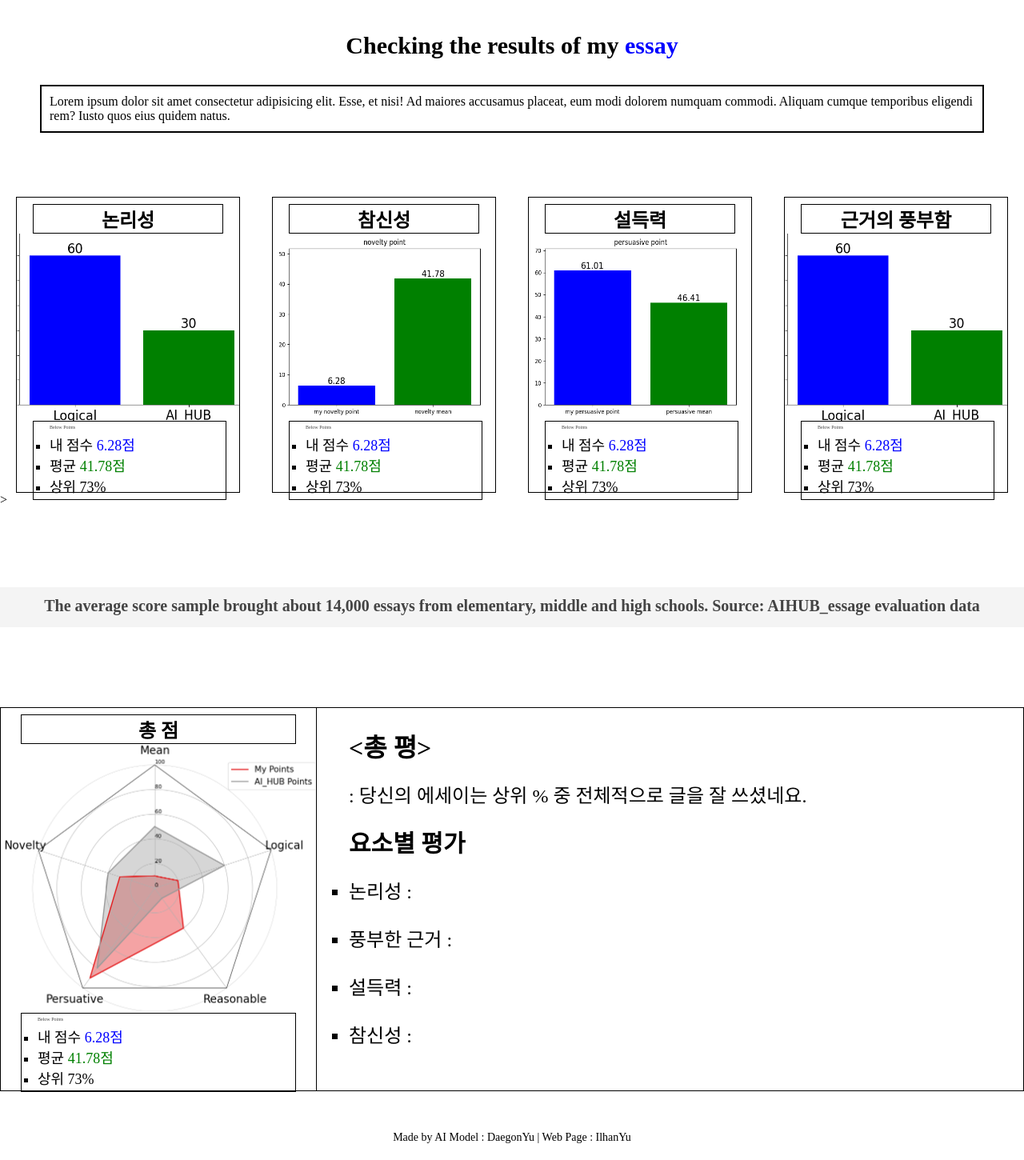
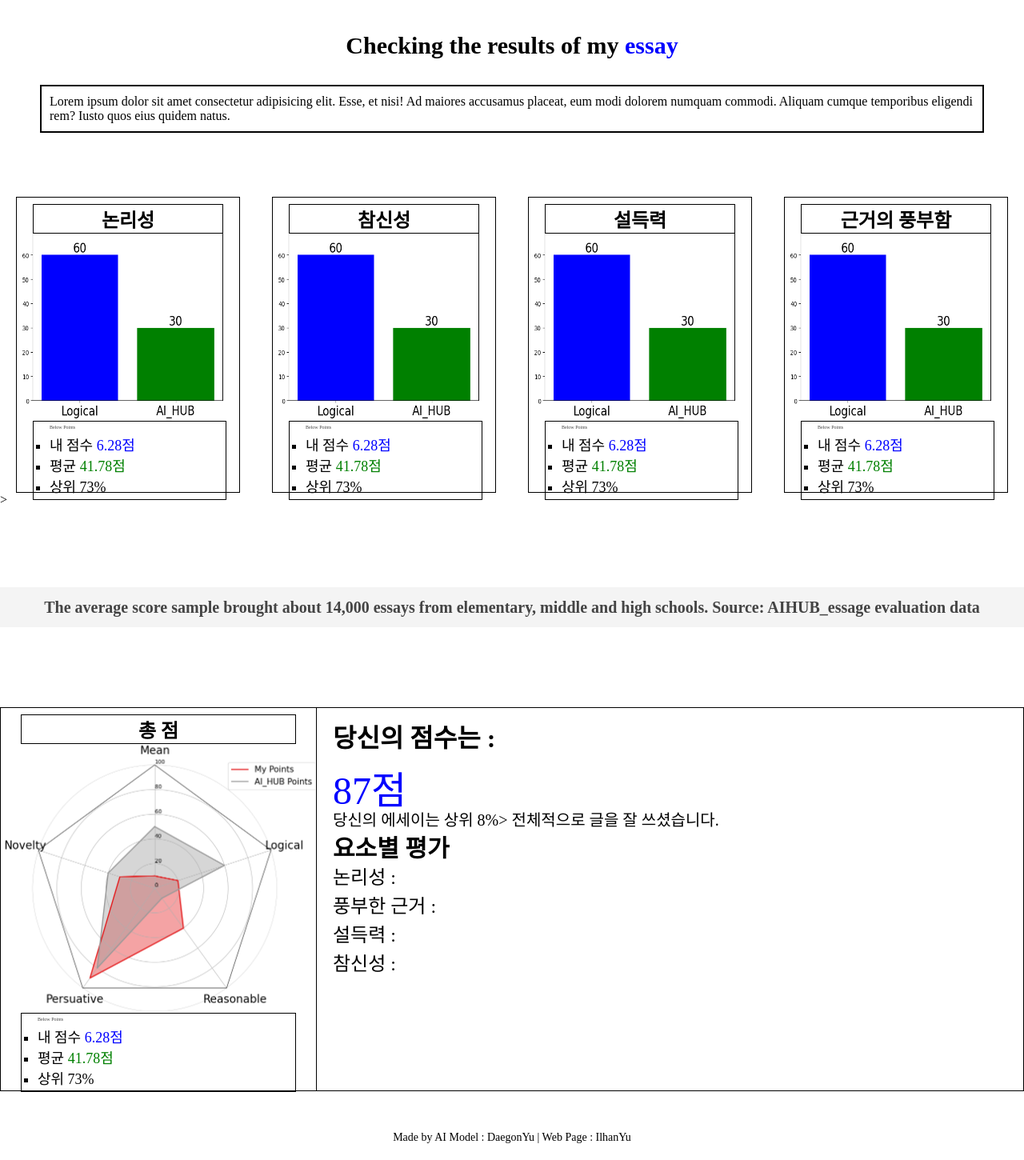
Before and after one commit to daegonYu/Automated-Essay-Scoring-Simple-Web, a Flask app: template templates/result.html in a window 1280 px wide. Shown: the whole page at 80% size. Run offline with Flask 2, Linux system fonts and the light colour scheme; the template is opened without the code that fills it, so the values that code supplies are empty; parts of the project's set-up code (start-up, migrations or seed data) failed here and were passed over.

Commit message:
Big images and some setting

```diff
--- a/templates/result.html
+++ b/templates/result.html
@@ -69,10 +69,11 @@
             }
             .result-graph
             {
-                width: 278px;
+                width: 260px;
                 height: 234px;
-                background-size: 308px 254px;
-                background-position: -18px -12px;
+                background-size: 260px 248px;
+                background-position: 2px -12px;
+                background-repeat: no-repeat;
             }
             .logicality-graph
             {
@@ -80,11 +81,11 @@
             }
             .novelty-graph
             {
-                background-image: url(/static/images/novelty.png);
+                background-image: url(/static/images/logical.png);
             }
             .persuasivePower-graph
             {
-                background-image: url(/static/images/persuasive.png);
+                background-image: url(/static/images/logical.png);
             }
             .basis-graph
             {
@@ -160,8 +161,8 @@
             {
                 width: 884px;
                 font-size: 24px;
-                padding: 20px 0 0 40px;
-                line-height: 60px;
+                padding: 20px 0 0 20px;
+                line-height: 36px;
                 border-top: 1px solid black;
                 border-right: 1px solid black;
                 border-bottom: 1px solid black;
@@ -179,18 +180,30 @@
             .evaluation-ul
             {
                 font-size: 24px;
-                font-weight: 400;list-style-type: square;
+                font-weight: 400;
+                list-style-type: none;
             }
             .data
             {
                 height: 50px;
                 margin: 100px 0 100px 0;
-                line-height: 46px;
+                line-height: 50px;
                 font-size: 20px;
                 text-align: center;
                 font-weight: 700;
                 color: #444444;
                 background-color: #f4f4f4;
+            }
+            .evaluation-text
+            {
+                font-size: 48px;
+                color: blue;
+                margin: 30px 0 0 0;
+            }
+            .evaluation-under
+            {
+                font-size: 20px;
+                color: black;
             }
         </style>
     </head>
@@ -301,10 +314,15 @@
                 </div>
                 <div class="total-evaluation">
                     <div class="evaluation-title">
-                        <총 평>
+                        당신의 점수는 :
                     </div>
                     <div class="evaluation-text">
-                        : 당신의 에세이는 상위 % 중 전체적으로 글을 잘 쓰셨네요.
+                        87점
+                        <div class="evaluation-under">
+                            당신의 에세이는 상위 <span class="persent">8%</span>>
+                            전체적으로 글을 잘 쓰셨습니다.
+
+                        </div>
                     </div>
                     <div class="evaluation-element">
                         요소별 평가
```
